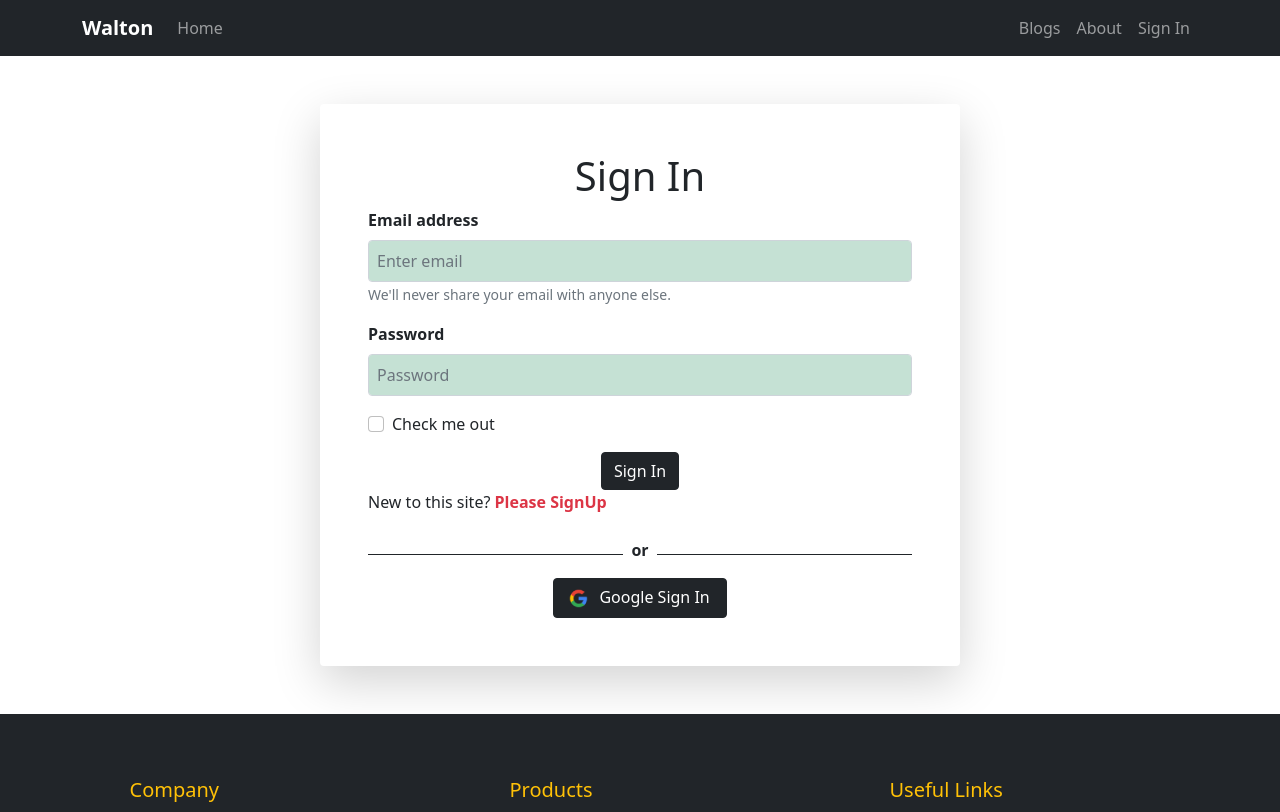
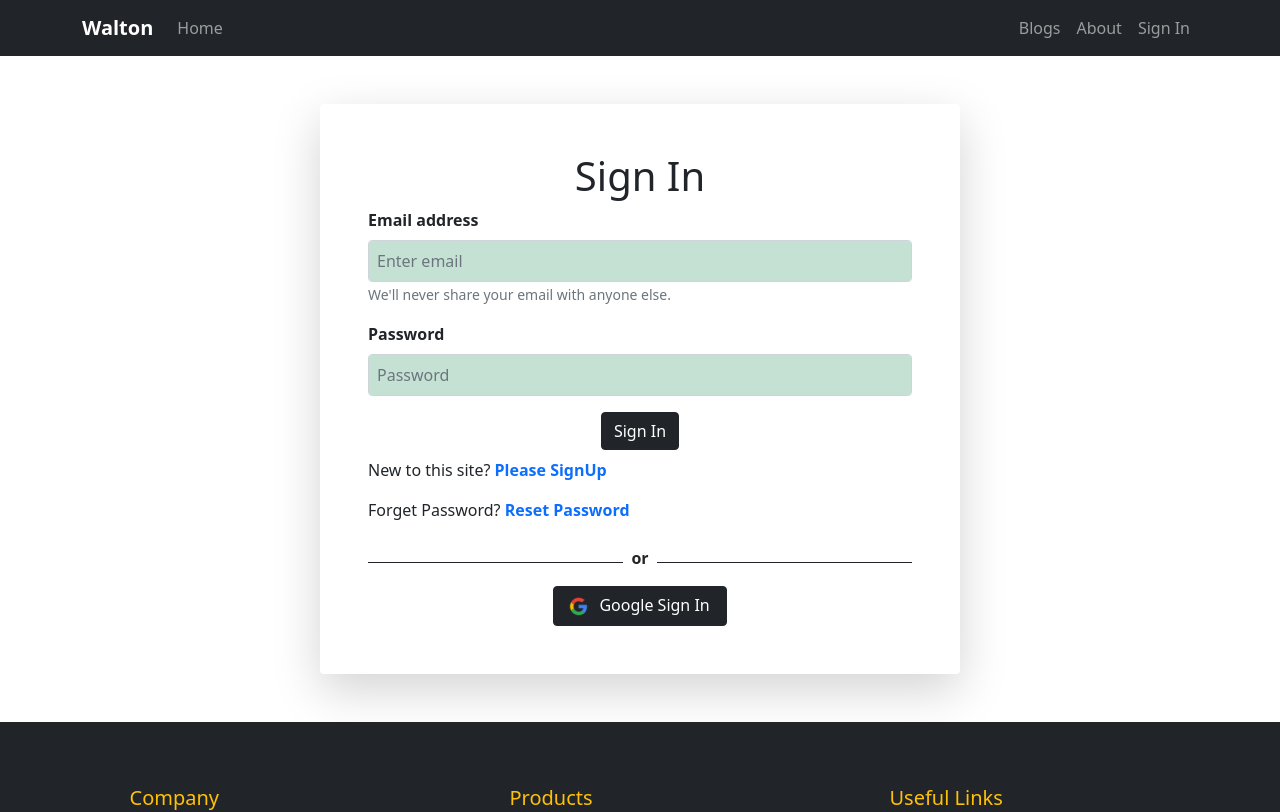
Before and after one commit to fatamatuzjaharasamiha/wirehouse-client-website, a React (Create React App) app: page /signIn in a window 1280 px wide. Shown: the top 812 px of the page. Built offline with nearby package versions, Linux system fonts and the light colour scheme; no server answers.

Commit message:
use animation

```diff
--- a/package.json
+++ b/package.json
@@ -6,6 +6,7 @@
     "@testing-library/jest-dom": "^5.16.4",
     "@testing-library/react": "^13.1.1",
     "@testing-library/user-event": "^13.5.0",
+    "aos": "^3.0.0-beta.6",
     "bootstrap": "^5.1.3",
     "firebase": "^9.7.0",
     "react": "^18.1.0",
--- a/public/index.html
+++ b/public/index.html
@@ -24,7 +24,8 @@
       work correctly both with client-side routing and a non-root public URL.
       Learn how to configure a non-root public URL by running `npm run build`.
     -->
-    <title>Walton</title>
+    <link rel="stylesheet" href="https://unpkg.com/aos@next/dist/aos.css" />
+    <title>WALTON</title>
   </head>
   <body>
     <noscript>You need to enable JavaScript to run this app.</noscript>
@@ -39,5 +40,9 @@
       To begin the development, run `npm start` or `yarn start`.
       To create a production bundle, use `npm run build` or `yarn build`.
     -->
+    <script src="https://unpkg.com/aos@next/dist/aos.js"></script>
+    <script>
+      AOS.init();
+    </script>
   </body>
 </html>
--- a/src/Pages/Home/Walton/Walton.js
+++ b/src/Pages/Home/Walton/Walton.js
@@ -6,7 +6,7 @@ const Walton = () => {
             <h1 className='fw-bold pt-3 text-center'>Walton</h1>
             <h2 className='text-center'>Our Production facilities</h2>
             <div className='row '>
-                <div className='col-lg-5 col-sm-12 text-start p-2 fw-bold fs-5'>
+                <div className='col-lg-5 col-sm-12 text-start p-2 fw-bold fs-5' data-aos="fade-down-right">
                     <p className='p-3 m-2'>The Manufacturing Plant and Headquarters of WHIPLC is located at Chandra, Kaliakoir, Gazipur, Bangladesh. The plant is treated as one of the sophisticated manufacturing plants in Bangladesh as well as in South Asia. Walton innovates to build a more advanced, sustainable and environment friendly society through the combination of sophisticated technologies and expertise. The manufacturing plant of WHIPLC is approx. 5,000,000 sft. of working space consisting of 19 Buildings and Shades.</p>
                 </div>
                 <div className='col-lg-6 col-sm-12'>
--- a/src/Pages/Home/WaltonInfo/WaltonInfo.css
+++ b/src/Pages/Home/WaltonInfo/WaltonInfo.css
@@ -3,7 +3,7 @@
 }
 
 .info:hover {
-    background-color: aquamarine;
+    background-color: rgb(216, 233, 227);
 
 }
 
--- a/src/Pages/LogIn/SignIn/SignIn.js
+++ b/src/Pages/LogIn/SignIn/SignIn.js
@@ -1,6 +1,6 @@
 import React, { useRef } from 'react';
 import { Button, Form } from 'react-bootstrap';
-import { useSignInWithEmailAndPassword } from 'react-firebase-hooks/auth';
+import { useSendPasswordResetEmail, useSignInWithEmailAndPassword } from 'react-firebase-hooks/auth';
 import { Link, Navigate, useLocation, useNavigate } from 'react-router-dom';
 import auth from '../../../firebase.init';
 import SocialLogin from '../SocialLogin/SocialLogin';
@@ -12,14 +12,20 @@ const SignIn = () => {
         loading,
         error,
     ] = useSignInWithEmailAndPassword(auth);
+    const [sendPasswordResetEmail, sending] = useSendPasswordResetEmail(
+        auth
+    );
     const emailRef = useRef('')
     const passRef = useRef('')
     const navigate = useNavigate();
     const location = useLocation();
     let from = location.state?.from?.pathname || "/";
-
+    let errorElement;
     if (user) {
         navigate(from, { replace: true });
+    }
+    if (error) {
+        errorElement = <p className='text-danger fw-bold'>Error: {error?.message}</p>
     }
 
     const handleSubmit = e => {
@@ -28,6 +34,12 @@ const SignIn = () => {
         const password = passRef.current.value;
         console.log(email, password)
         signInWithEmailAndPassword(email, password)
+    }
+
+    const resetPassword = async () => {
+        const email = emailRef.current.value;
+        await sendPasswordResetEmail(email);
+        alert('Sent email');
     }
 
 
@@ -47,14 +59,16 @@ const SignIn = () => {
                     <Form.Label className='fw-bold'>Password</Form.Label>
                     <Form.Control className='bg-success p-2 text-dark bg-opacity-25' ref={passRef} type="password" placeholder="Password" required />
                 </Form.Group>
-                <Form.Group className="mb-3" controlId="formBasicCheckbox">
+                {/* <Form.Group className="mb-3" controlId="formBasicCheckbox">
                     <Form.Check type="checkbox" label="Check me out" />
-                </Form.Group>
-                <Button className='d-block mx-auto' variant="dark" type="submit">
+                </Form.Group> */}
+                <Button className='d-block mx-auto mb-2' variant="dark" type="submit">
                     Sign In
                 </Button>
             </Form>
-            <p>New to this site? <Link to='/signup' className='text-danger pe-auto text-decoration-none fw-bold'>Please SignUp</Link></p>
+            {errorElement}
+            <p>New to this site? <Link to='/signup' className='text-primary pe-auto text-decoration-none fw-bold'>Please SignUp</Link></p>
+            <p>Forget Password? <Link to='/signIn' className='text-primary pe-auto text-decoration-none fw-bold' onClick={resetPassword}>Reset Password</Link></p>
             <SocialLogin></SocialLogin>
         </div>
     );
--- a/src/Pages/LogIn/SignUp/SignUp.js
+++ b/src/Pages/LogIn/SignUp/SignUp.js
@@ -1,18 +1,18 @@
-import React from 'react';
+import React, { useState } from 'react';
 import { Button, Form } from 'react-bootstrap';
 import { Link, useNavigate } from 'react-router-dom';
 import { useCreateUserWithEmailAndPassword } from 'react-firebase-hooks/auth';
 import auth from '../../../firebase.init';
 import SocialLogin from '../SocialLogin/SocialLogin';
 const SignUp = () => {
-
+    const [agree, setAgree] = useState(false)
     const [
         createUserWithEmailAndPassword,
         user,
         loading,
         error,
     ] = useCreateUserWithEmailAndPassword(auth);
-    console.log(user,error)
+    console.log(user, error)
 
     const navigate = useNavigate()
 
@@ -29,7 +29,10 @@ const SignUp = () => {
         const password = event.target.password.value;
 
         console.log(email, password)
-        createUserWithEmailAndPassword(email, password)
+        if (agree) {
+            createUserWithEmailAndPassword(email, password)
+
+        }
 
 
     }
@@ -38,7 +41,7 @@ const SignUp = () => {
     }
     return (
         <div className='w-50 mx-auto m-5 shadow-lg p-5 bg-body rounded'>
-            <h3 className='text-center'>sign up</h3>
+            <h3 className='text-center'>Sign up</h3>
             <Form onSubmit={handleSignUp}>
                 <Form.Group className="mb-3" controlId="formBasicEmail">
                     <Form.Label className='fw-bold'>Email address</Form.Label>
@@ -52,14 +55,15 @@ const SignUp = () => {
                     <Form.Control type="password" name='password' placeholder="Password" required />
                 </Form.Group>
                 <Form.Group className="mb-3" controlId="formBasicPassword">
-
                 </Form.Group>
-
-                <Button className='d-block mx-auto' variant="dark" type="submit">
+                <Form.Group className="mb-3" controlId="formBasicCheckbox">
+                    <Form.Check onClick={() => setAgree(!agree)} type="checkbox" name='terms' className={agree ? 'text-dark' : 'text-danger'} label="Accept Walton Terms and Condition" />
+                </Form.Group>
+                <Button disabled={!agree} className='d-block mx-auto mb-2' variant="dark" type="submit">
                     Sign Up
                 </Button>
             </Form>
-            <p>Already have an account? <Link to='/signIn' className='text-danger pe-auto text-decoration-none fw-bold' onClick={navigateSignIn}>Please Sign In</Link></p>
+            <p>Already have an account? <Link to='/signIn' className='text-primary pe-auto text-decoration-none fw-bold' onClick={navigateSignIn}>Please Sign In</Link></p>
             <SocialLogin></SocialLogin>
         </div>
     );
--- a/src/Pages/LogIn/SocialLogin/SocialLogin.js
+++ b/src/Pages/LogIn/SocialLogin/SocialLogin.js
@@ -8,9 +8,7 @@ const SocialLogin = () => {
     const navigate = useNavigate()
     let errorElement;
     if (error) {
-        errorElement = <div>
-            <p className='text-danger fw-bold'>Error: {error.message}</p>
-        </div>
+        errorElement =   <p className='text-danger fw-bold'>Error: {error?.message}</p>
     }
     if (user) {
         navigate('/home')
```
Also changed, not shown: 1 other file (tests, documents, lock files or other folders).
